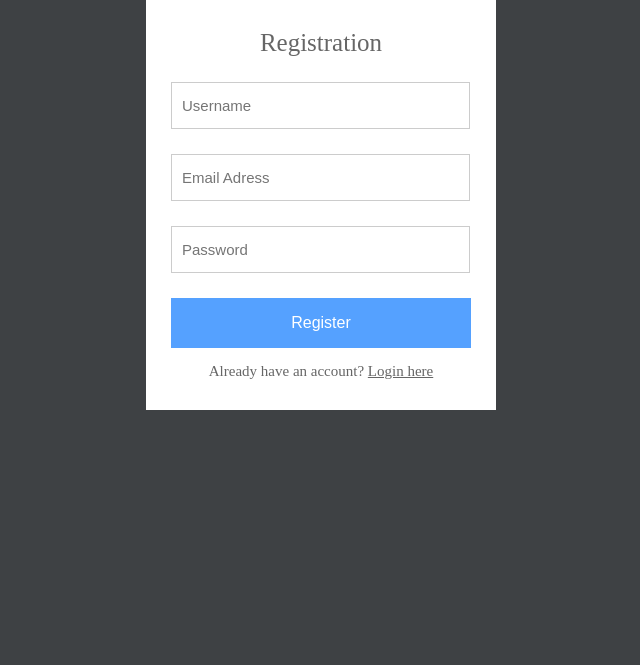
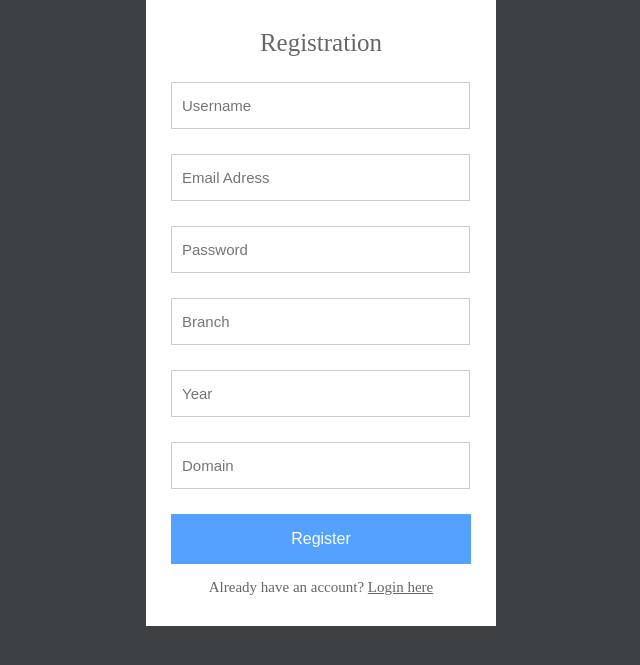
Before and after one commit to aurolenka/SID2, a PHP site: page /registration.php in a window 1280 px wide. Shown: the part 51-716 px from the top of the page, without its empty margins (319-959 px from the left). Run offline with PHP 8.4, Linux system fonts and the light colour scheme.

Commit message:
Update registration.php

```diff
--- a/registration.php
+++ b/registration.php
@@ -18,9 +18,14 @@
         $email    = mysqli_real_escape_string($con, $email);
         $password = stripslashes($_REQUEST['password']);
         $password = mysqli_real_escape_string($con, $password);
-        $create_datetime = date("Y-m-d H:i:s");
-        $query    = "INSERT into `users` (username, password, email, create_datetime)
-                     VALUES ('$username', '" . md5($password) . "', '$email', '$create_datetime')";
+        $branch = stripslashes($_REQUEST['branch']);
+        $branch = mysqli_real_escape_string($con, $branch);
+        $year = stripslashes($_REQUEST['year']);
+        $year = mysqli_real_escape_string($con, $year);
+        $domain = stripslashes($_REQUEST['domain']);
+        $domain = mysqli_real_escape_string($con, $domain);
+        $query    = "INSERT into `users` (username, password, email, branch, year, domain)
+                     VALUES ('$username', '" . md5($password) . "', '$email', '$branch', '$year', '$domain')";
         $result   = mysqli_query($con, $query);
         if ($result) {
             echo "<div class='form'>
@@ -40,6 +45,9 @@
         <input type="text" class="login-input" name="username" placeholder="Username" required />
         <input type="text" class="login-input" name="email" placeholder="Email Adress">
         <input type="password" class="login-input" name="password" placeholder="Password">
+        <input type="branch" class="login-input" name="branch" placeholder="Branch">
+        <input type="year" class="login-input" name="year" placeholder="Year">
+        <input type="domain" class="login-input" name="domain" placeholder="Domain">
         <input type="submit" name="submit" value="Register" class="login-button">
         <p class="link">Already have an account? <a href="login.php">Login here</a></p>
     </form>
```
